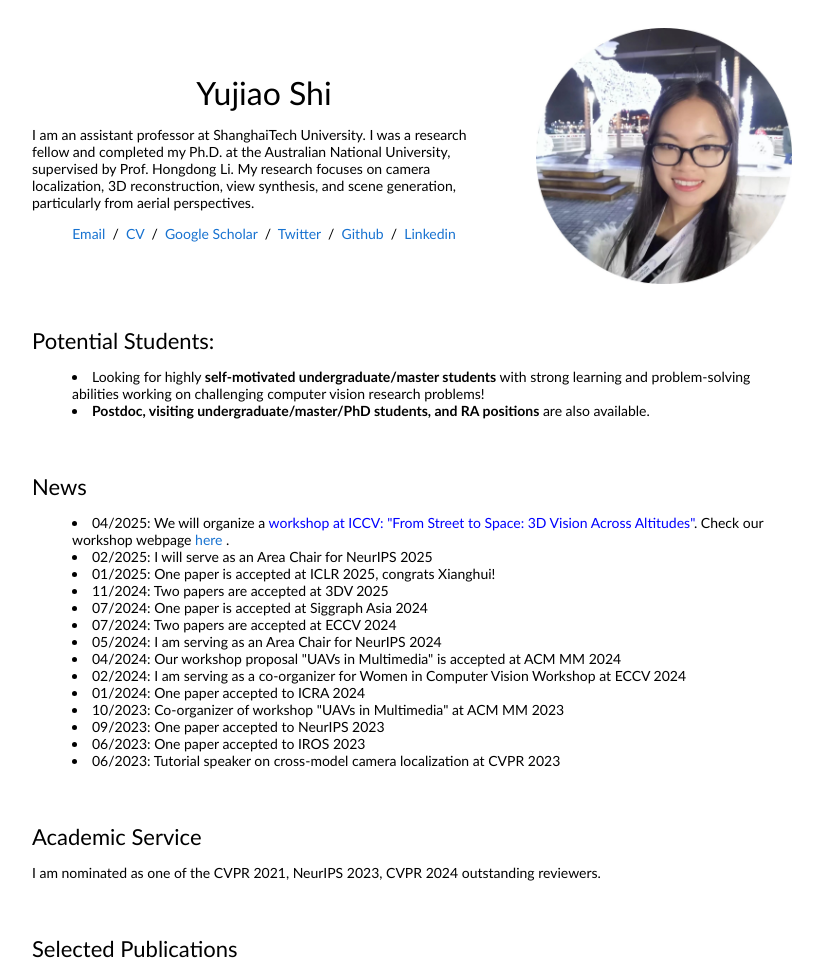
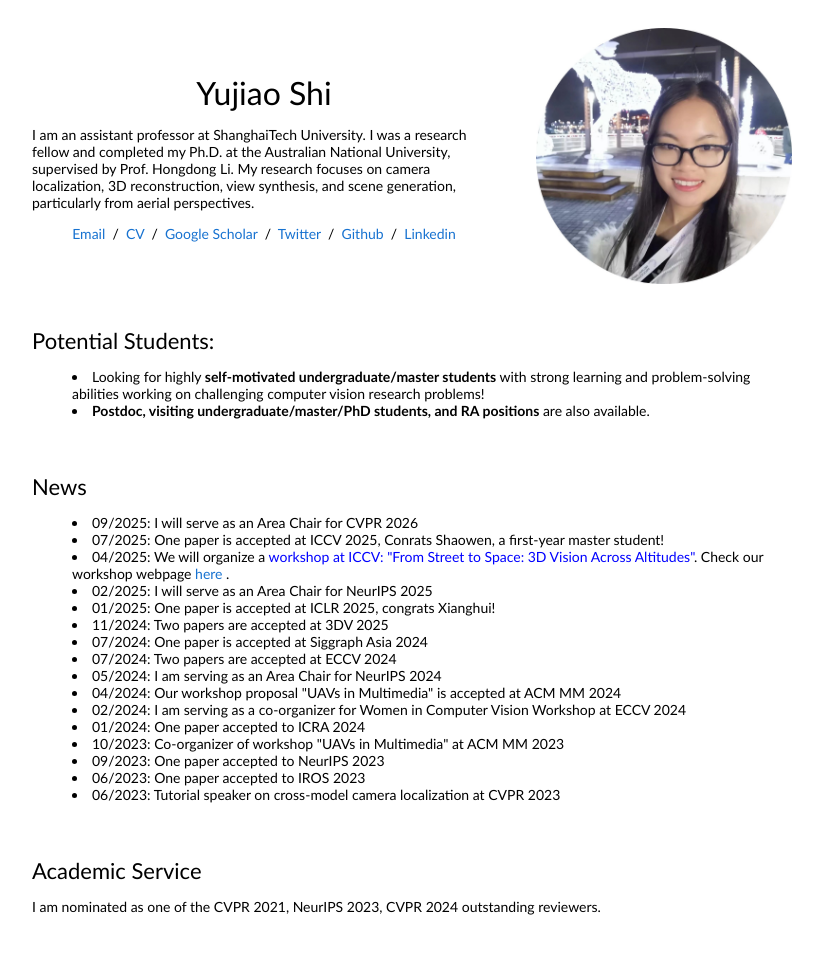
Before and after one commit to YujiaoShi/yujiaoshi.github.io, a plain HTML site: page index.html in a window 1280 px wide. Shown: the top 966 px of the page, without its empty margins (228-1051 px from the left). Drawn offline with Linux system fonts and the light colour scheme.

Commit message:
Update index.html

```diff
--- a/index.html
+++ b/index.html
@@ -64,9 +64,10 @@
               <heading>News</heading>
               <p>
                 <ul>
-<!--                     <li style="list-style-position:inside;margin:0;padding:0;text-align:left;">Postdoc and visiting positions available, please drop me an email if you are interested. </li> -->
-		<li style="list-style-position: inside;margin:0;padding:0;text-align: left;">04/2025: We will organize a <span style=" color: blue;"> workshop at ICCV: "From Street to Space: 3D Vision Across Altitudes"</span>. Check our workshop webpage <a href="https://3d-vast.github.io/"> here </a>.</li>
-		<li style="list-style-position:inside;margin:0;padding:0;text-align:left;">02/2025: I will serve as an Area Chair for NeurIPS 2025 </li>
+            <li style="list-style-position:inside;margin:0;padding:0;text-align:left;">09/2025: I will serve as an Area Chair for CVPR 2026  </li>
+		    <li style="list-style-position:inside;margin:0;padding:0;text-align:left;">07/2025: One paper is accepted at ICCV 2025, Conrats Shaowen, a first-year master student! </li>
+		     <li style="list-style-position: inside;margin:0;padding:0;text-align: left;">04/2025: We will organize a <span style=" color: blue;"> workshop at ICCV: "From Street to Space: 3D Vision Across Altitudes"</span>. Check our workshop webpage <a href="https://3d-vast.github.io/"> here </a>.</li>
+		    <li style="list-style-position:inside;margin:0;padding:0;text-align:left;">02/2025: I will serve as an Area Chair for NeurIPS 2025 </li>
 		    <li style="list-style-position:inside;margin:0;padding:0;text-align:left;">01/2025: One paper is accepted at ICLR 2025, congrats Xianghui! </li>
 		    <li style="list-style-position:inside;margin:0;padding:0;text-align:left;">11/2024: Two papers are accepted at 3DV 2025 </li>
 		    <li style="list-style-position:inside;margin:0;padding:0;text-align:left;">07/2024: One paper is accepted at Siggraph Asia 2024 </li>
```
